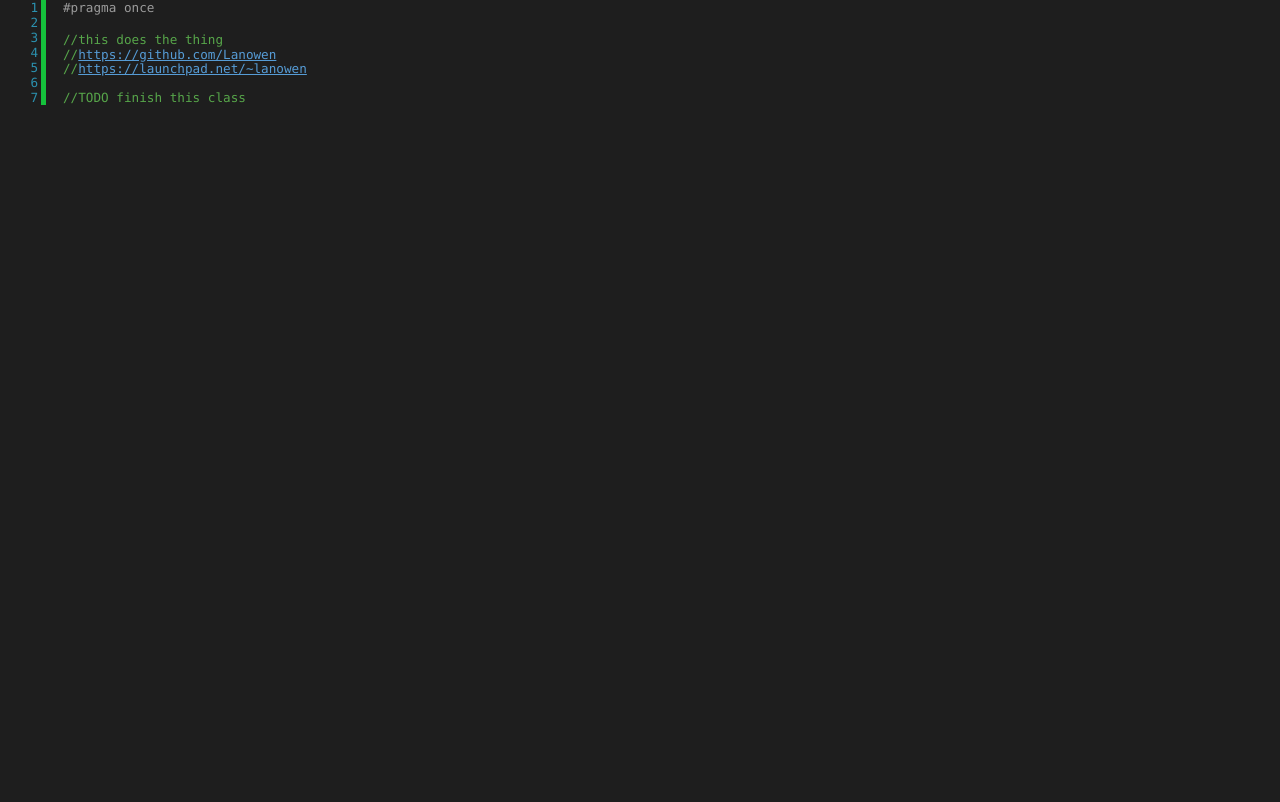
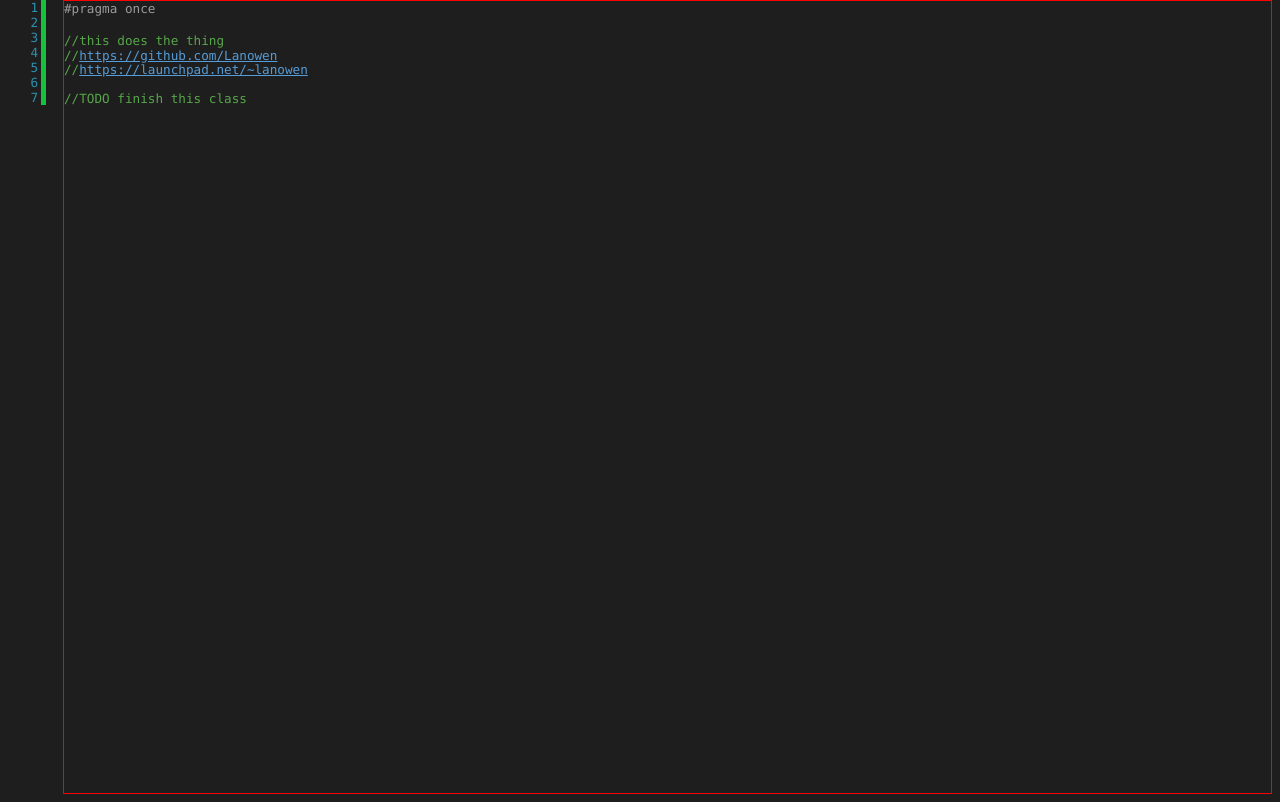
Before and after one commit to Lanowen/Lanowen.github.io, a plain HTML site: page index.html in a window 1280 px wide. Drawn offline with Linux system fonts and the light colour scheme.

Commit message:
fixed div sizing issue

```diff
--- a/index.html
+++ b/index.html
@@ -30,8 +30,10 @@ user-select: none;
 }
 
 #code-body{
-float:left;
 margin-left: 55px;
+height: 100%;
+width 100%;
+border: 1px solid red;
 }
 
 #greenbox{
```
